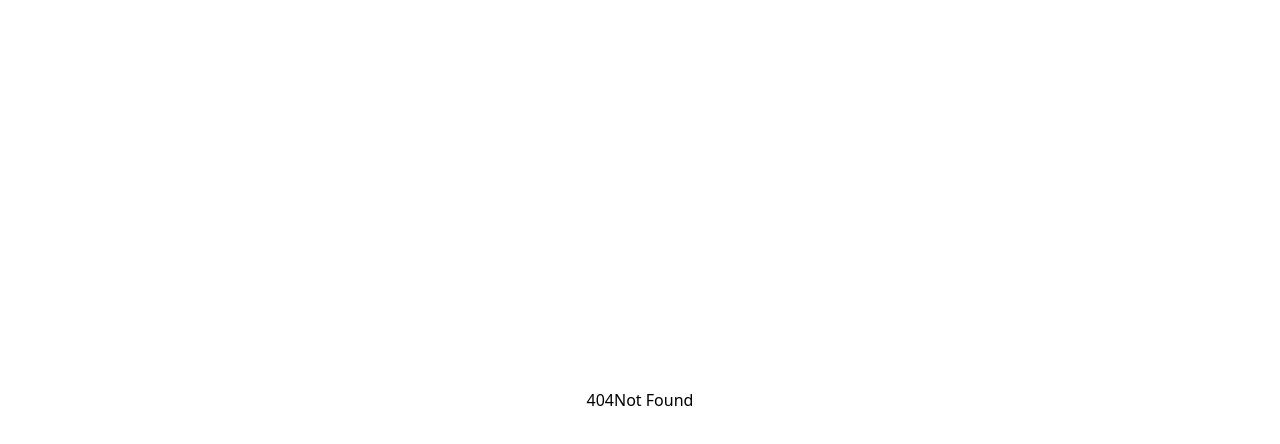
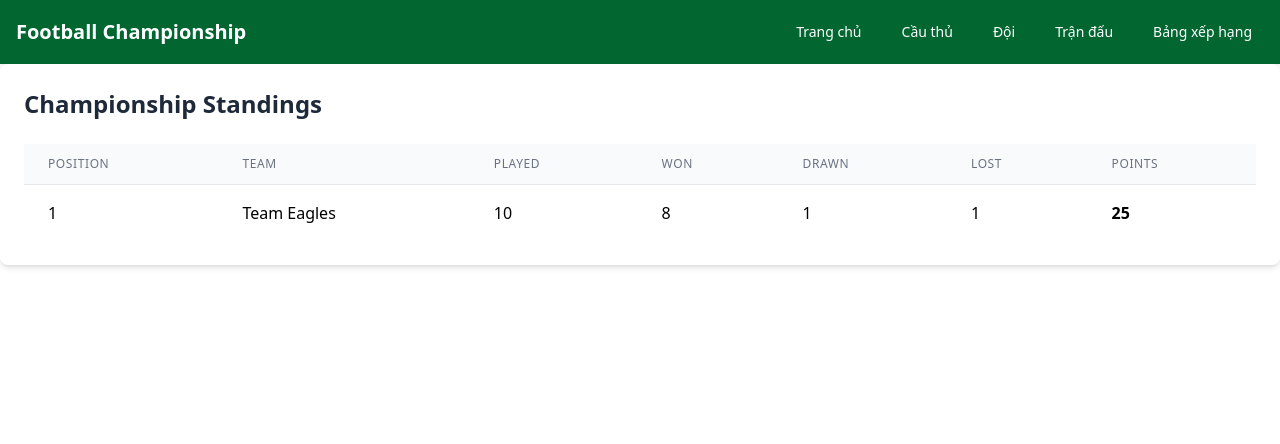
Before and after one commit to iknizzz1807/do-an-nmcnpm, a SvelteKit app: page /bangxephang in a window 1280 px wide. Before the commit this address had no page. Shown: the top 444 px of the page. Built offline with nearby package versions, Linux system fonts and the light colour scheme.

Commit message:
Add some UI and components

```diff
--- a/src/app.html
+++ b/src/app.html
@@ -8,13 +8,10 @@
   </head>
   <style>
     body {
-      display: flex;
+      width: 100%;
       height: 100vh;
       padding: 0;
       margin: 0;
-      width: 100%;
-      justify-content: center;
-      align-items: center;
     }
   </style>
   <body data-sveltekit-preload-data="hover">
--- /dev/null
+++ b/src/lib/components/ButtonPrimary.svelte
@@ -0,0 +1,15 @@
+<script lang="ts">
+  let { text, onclick }: { text: string; onclick: Function } = $props();
+
+  const hanldeClick = () => {
+    onclick();
+  };
+</script>
+
+<button
+  type="submit"
+  class="bg-green-600 text-white px-4 py-2 rounded-md hover:bg-green-700"
+  onclick={hanldeClick}
+>
+  {text}
+</button>
--- /dev/null
+++ b/src/lib/components/InfoBanner.svelte
@@ -0,0 +1,10 @@
+<script lang="ts">
+  let { text, num }: { text: string; num: number } = $props();
+</script>
+
+<main>
+  <div class="bg-white p-6 rounded-lg shadow-md">
+    <h3 class="text-lg font-semibold text-gray-800">{text}</h3>
+    <p class="text-3xl font-bold text-green-600">{num}</p>
+  </div>
+</main>
--- /dev/null
+++ b/src/lib/components/LeagueTable.svelte
@@ -0,0 +1,57 @@
+<div id="standings" class="bg-white rounded-lg shadow-md p-6">
+  <h2 class="text-2xl font-bold text-gray-800 mb-6">Championship Standings</h2>
+  <div class="overflow-x-auto">
+    <table class="min-w-full divide-y divide-gray-200">
+      <thead class="bg-gray-50">
+        <tr>
+          <th
+            class="px-6 py-3 text-left text-xs font-medium text-gray-500 uppercase tracking-wider"
+          >
+            Position
+          </th>
+          <th
+            class="px-6 py-3 text-left text-xs font-medium text-gray-500 uppercase tracking-wider"
+          >
+            Team
+          </th>
+          <th
+            class="px-6 py-3 text-left text-xs font-medium text-gray-500 uppercase tracking-wider"
+          >
+            Played
+          </th>
+          <th
+            class="px-6 py-3 text-left text-xs font-medium text-gray-500 uppercase tracking-wider"
+          >
+            Won
+          </th>
+          <th
+            class="px-6 py-3 text-left text-xs font-medium text-gray-500 uppercase tracking-wider"
+          >
+            Drawn
+          </th>
+          <th
+            class="px-6 py-3 text-left text-xs font-medium text-gray-500 uppercase tracking-wider"
+          >
+            Lost
+          </th>
+          <th
+            class="px-6 py-3 text-left text-xs font-medium text-gray-500 uppercase tracking-wider"
+          >
+            Points
+          </th>
+        </tr>
+      </thead>
+      <tbody class="bg-white divide-y divide-gray-200">
+        <tr>
+          <td class="px-6 py-4 whitespace-nowrap">1</td>
+          <td class="px-6 py-4 whitespace-nowrap">Team Eagles</td>
+          <td class="px-6 py-4 whitespace-nowrap">10</td>
+          <td class="px-6 py-4 whitespace-nowrap">8</td>
+          <td class="px-6 py-4 whitespace-nowrap">1</td>
+          <td class="px-6 py-4 whitespace-nowrap">1</td>
+          <td class="px-6 py-4 whitespace-nowrap font-bold">25</td>
+        </tr>
+      </tbody>
+    </table>
+  </div>
+</div>
--- /dev/null
+++ b/src/lib/components/Nav.svelte
@@ -0,0 +1,36 @@
+<nav class="bg-green-800 text-white shadow-lg">
+  <div class="max-w-7xl mx-auto px-4">
+    <div class="flex justify-between h-16">
+      <div class="flex items-center">
+        <span class="text-xl font-bold">Football Championship</span>
+      </div>
+      <div class="flex items-center space-x-4">
+        <a
+          href="/"
+          class="px-3 py-2 rounded-md text-sm font-medium hover:bg-green-700"
+          >Trang chủ</a
+        >
+        <a
+          href="/"
+          class="px-3 py-2 rounded-md text-sm font-medium hover:bg-green-700"
+          >Cầu thủ</a
+        >
+        <a
+          href="/"
+          class="px-3 py-2 rounded-md text-sm font-medium hover:bg-green-700"
+          >Đội</a
+        >
+        <a
+          href="/"
+          class="px-3 py-2 rounded-md text-sm font-medium hover:bg-green-700"
+          >Trận đấu</a
+        >
+        <a
+          href="/bangxephang"
+          class="px-3 py-2 rounded-md text-sm font-medium hover:bg-green-700"
+          >Bảng xếp hạng</a
+        >
+      </div>
+    </div>
+  </div>
+</nav>
--- /dev/null
+++ b/src/lib/components/ResultBanner.svelte
@@ -0,0 +1,59 @@
+<div id="matches" class="bg-white rounded-lg shadow-md p-6 mb-8">
+  <h2 class="text-2xl font-bold text-gray-800 mb-6">Match Schedule</h2>
+  <!-- For loop goes here -->
+  <div class="grid grid-cols-1 md:grid-cols-2 gap-4">
+    <div class="border rounded-lg p-4">
+      <div class="flex justify-between items-center mb-4">
+        <span class="text-sm text-gray-500">Quarter Final - Match 1</span>
+        <span class="text-sm font-semibold text-green-600">10-2-2025</span>
+      </div>
+      <div class="flex justify-between items-center">
+        <div class="text-center">
+          <p class="font-semibold">Team Eagles</p>
+          <p class="text-2xl font-bold">2</p>
+        </div>
+        <div class="text-center text-gray-500">vs</div>
+        <div class="text-center">
+          <p class="font-semibold">Team Hawks</p>
+          <p class="text-2xl font-bold">1</p>
+        </div>
+      </div>
+    </div>
+
+    <div class="border rounded-lg p-4">
+      <div class="flex justify-between items-center mb-4">
+        <span class="text-sm text-gray-500">Quarter Final - Match 1</span>
+        <span class="text-sm font-semibold text-green-600">10-2-2025</span>
+      </div>
+      <div class="flex justify-between items-center">
+        <div class="text-center">
+          <p class="font-semibold">Team Eagles</p>
+          <p class="text-2xl font-bold">2</p>
+        </div>
+        <div class="text-center text-gray-500">vs</div>
+        <div class="text-center">
+          <p class="font-semibold">Team Hawks</p>
+          <p class="text-2xl font-bold">1</p>
+        </div>
+      </div>
+    </div>
+
+    <div class="border rounded-lg p-4">
+      <div class="flex justify-between items-center mb-4">
+        <span class="text-sm text-gray-500">Quarter Final - Match 1</span>
+        <span class="text-sm font-semibold text-green-600">10-2-2025</span>
+      </div>
+      <div class="flex justify-between items-center">
+        <div class="text-center">
+          <p class="font-semibold">Team Eagles</p>
+          <p class="text-2xl font-bold">2</p>
+        </div>
+        <div class="text-center text-gray-500">vs</div>
+        <div class="text-center">
+          <p class="font-semibold">Team Hawks</p>
+          <p class="text-2xl font-bold">1</p>
+        </div>
+      </div>
+    </div>
+  </div>
+</div>
--- /dev/null
+++ b/src/lib/components/Table.svelte
@@ -0,0 +1,40 @@
+<script lang="ts">
+  let { title, col }: { title: string; col: string[] } = $props();
+</script>
+
+<main class="flex justify-center items-center h-full">
+  <div id="teams" class="bg-white rounded-lg shadow-md p-6 mb-8 w-full">
+    <h2 class="text-2xl font-bold text-gray-800 mb-6">{title}</h2>
+    <div class="overflow-x-auto">
+      <table class="min-w-full divide-y divide-gray-200">
+        <thead class="bg-gray-50">
+          <tr>
+            {#each col as c}
+              <th
+                class="px-6 py-3 text-left text-xs font-medium text-gray-500 uppercase tracking-wider"
+              >
+                {c}
+              </th>
+            {/each}
+          </tr>
+        </thead>
+        <tbody class="bg-white divide-y divide-gray-200">
+          <tr>
+            <!-- Cái này thiếu kiểu dữ liệu, khi có kiểu dữ liệu, tiến hành xử lý tách các
+            thành phần trong props ra và tiến hành xử lý -->
+
+            <!-- export let data: any[]; // Dữ liệu là một mảng các đối tượng bất kỳ
+            // Lấy danh sách các trường từ đối tượng đầu tiên trong mảng data
+            let col: string[] = data.length > 0 ? Object.keys(data[0]) : []; -->
+
+            <!-- Ví dụ, khi truyền vào một mảng các đối tượng student như sau:
+            <Table title="Student List" data={[{ age: 20, name: "John", class: "A" }, { age: 22, name: "Jane", class: "B" }]} /> -->
+            <td class="px-6 py-4 whitespace-nowrap">Team Eagles</td>
+            <td class="px-6 py-4 whitespace-nowrap">23</td>
+            <td class="px-6 py-4 whitespace-nowrap">John Smith</td>
+          </tr>
+        </tbody>
+      </table>
+    </div>
+  </div>
+</main>
--- a/src/routes/+layout.svelte
+++ b/src/routes/+layout.svelte
@@ -1,6 +1,8 @@
 <script lang="ts">
   import "../app.css";
+  import Nav from "$lib/components/Nav.svelte";
   let { children } = $props();
 </script>
 
+<Nav />
 {@render children()}
--- a/src/routes/+page.svelte
+++ b/src/routes/+page.svelte
@@ -1,5 +1,12 @@
-<script lang="ts"></script>
+<script lang="ts">
+  import ButtonPrimary from "$lib/components/ButtonPrimary.svelte";
+
+  const handleClickBtn = () => {
+    alert("You clicked me nigga!");
+  };
+</script>
 
 <main>
-  <div>...</div>
+  <h1>This is dashboard</h1>
+  <ButtonPrimary text={"Click me daddy"} onclick={handleClickBtn} />
 </main>
--- /dev/null
+++ b/src/routes/bangxephang/+page.svelte
@@ -0,0 +1,5 @@
+<script lang="ts">
+  import LeagueTable from "$lib/components/LeagueTable.svelte";
+</script>
+
+<LeagueTable />
```
Also changed, not shown: src/routes/testui/+page.svelte (added, +13 -0 lines).
